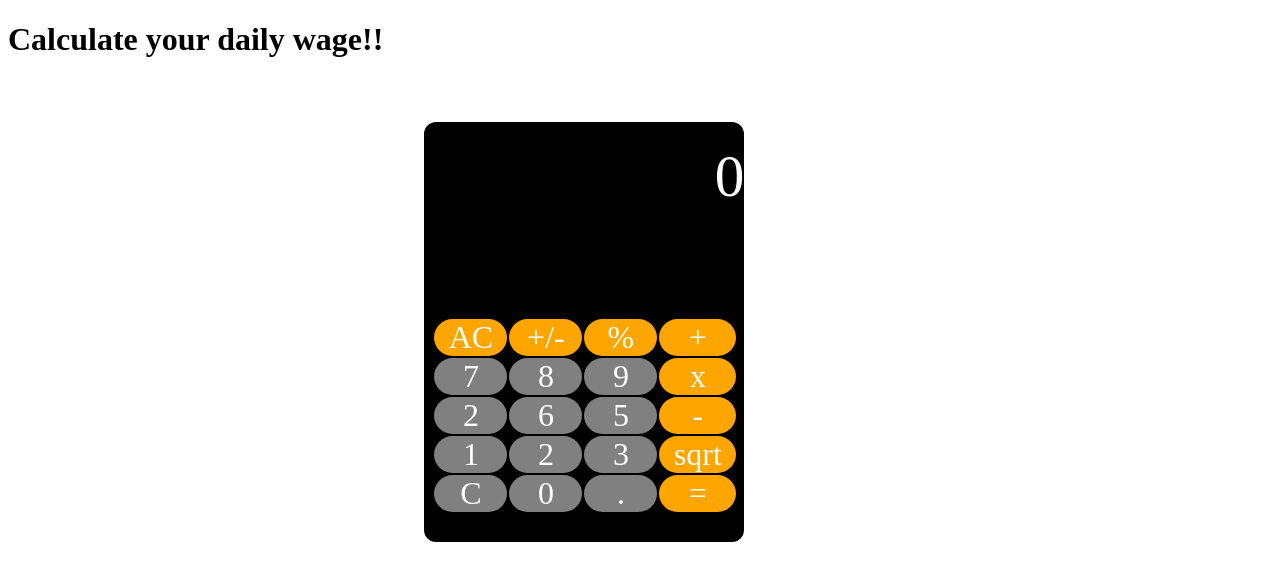
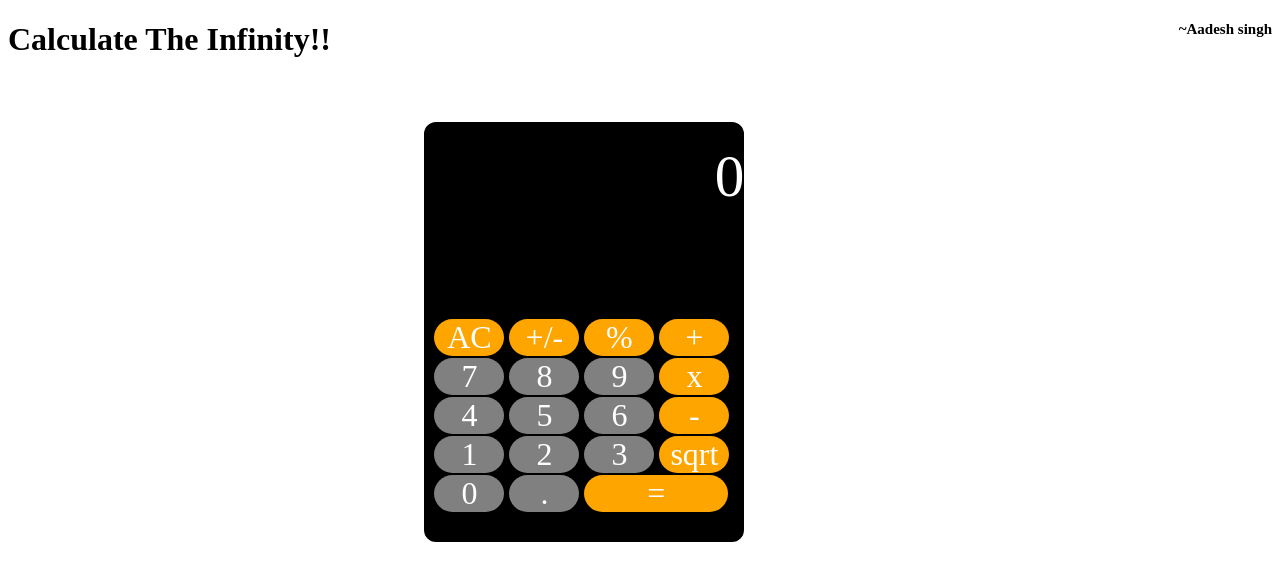
Before and after one commit to Aadesh-singh/calculator, a plain HTML site: page index.html in a window 1280 px wide. Drawn offline with Linux system fonts and the light colour scheme.

Commit message:
added styles and inversion and square root to the file.

```diff
--- a/index.html
+++ b/index.html
@@ -6,37 +6,39 @@
     </head>
     <body>
         <header>
-            <h1>Calculate your daily wage!!</h1>
+            <h1>Calculate The Infinity!! <sub>~Aadesh singh</sub></h1>
         </header>
         <section id="outerCal">
-            <div id="screen"></div>
+            <div id="display">
+                0
+            </div>
             <div id="grid">
-                <div id="ac" class="orange" >AC</div>
-                <div id="sign" class="orange" >+/-</div>
-                <div id="mod" class="orange">%</div>
-                <div id="plus" class="orange" >+</div>
-                <div id="seven" class="gray">7</div>
-                <div id="eight" class="gray">8</div>
-                <div id="nine" class="gray">9</div>
-                <div id="plus" class="orange" >x</div>
-                <div id="plus" class="gray">2</div>
-                <div id="plus" class="gray">6</div>
-                <div id="plus" class="gray">5</div>
-                <div id="plus" class="orange" >-</div>
-                <div id="plus" class="gray">1</div>
-                <div id="plus" class="gray">2</div>
-                <div id="plus" class="gray">3</div>
-                <div id="plus" class="orange" >sqrt</div>
-                <div id="plus" class="gray">C</div>
-                <div id="plus" class="gray">0</div>
-                <div id="plus" class="gray">.</div>
-                <div id="plus" class="orange" >=</div>
+                <div id="r1-1" class="orange grid1" value="ac" onclick="forclear()">AC</div>
+                <div id="r1-2" class="orange grid1" value="*(-1)" onclick="invert()" >+/-</div>
+                <div id="r1-3" class="orange grid1" value="%" onclick="mod()">%</div>
+                <div id="plus" class="orange grid1" value="+" onclick="forDisplay('+')">+</div>
+                <div id="seven" class="gray grid1" value="7" onclick="forDisplay('7')">7</div>
+                <div id="eight" class="gray grid1" value="8" onclick="forDisplay('8')">8</div>
+                <div id="nine" class="gray grid1" value="9" onclick="forDisplay('9')"> 9</div>
+                <div id="multiply" class="orange grid1" value="x" onclick="forDisplay('*')" >x</div>
+                <div id="four" class="gray grid1" value="4" onclick="forDisplay('4')">4</div>
+                <div id="five" class="gray grid1" value="5" onclick="forDisplay('5')">5</div>
+                <div id="six" class="gray grid1" value="6" onclick="forDisplay('6')">6</div>
+                <div id="minus" class="orange grid1" value="-" onclick="forDisplay('-')" >-</div>
+                <div id="one" class="gray grid1" value="1" onclick="forDisplay('1')">1</div>
+                <div id="two" class="gray grid1" value="2" onclick="forDisplay('2')">2</div>
+                <div id="three" class="gray grid1" value="3" onclick="forDisplay('3')">3</div>
+                <div id="sqrt" class="orange grid1"  onclick="sq();" >sqrt</div>
+                <!-- <div id="clear" class="gray grid1" value="c">C</div>     -->
+                <div id="zero" class="gray grid1" value="0" onclick="forDisplay('0')">0</div>
+                <div id="period" class="gray grid1"  value="." onclick="forDisplay('.')">.</div>
+                <div id="equal" class="orange grid1" style="width: 144px;" value="=" onclick="solve()" >=</div>
             </div>
         </section>
         <section id="grid">
         </section>
 
 
-        <script src="./index.js"></script>
+        <script type="application/javascript" src="./index.js"></script>
     </body>
 </html>
--- a/index.js
+++ b/index.js
@@ -1,3 +1,42 @@
-var count = 0;
 
-document.getElementById('screen').innerHTML= count;
+    document.getElementById('display').innerHTML = "0";
+function forclear(){
+    document.getElementById('display').innerHTML = "0";
+
+}
+function removeZero(){
+    var value = document.getElementById('display').innerHTML;
+    if( value == "0"){
+        value = " ";
+        document.getElementById('display').innerHTML = value;
+    }
+}
+
+function mod(){
+    var value = document.getElementById('display').innerHTML;
+    value /= 100;
+    document.getElementById('display').innerHTML = value;
+}
+
+function forDisplay(value){
+    removeZero();
+    document.getElementById('display').innerHTML += value;
+}
+
+function solve(){
+    removeZero();
+    var equation = document.getElementById('display').innerHTML;
+    document.getElementById('display').innerHTML = eval(equation);
+}
+
+function sq (){
+    removeZero();
+    var value = document.getElementById('display').innerHTML;
+    var res = Math.sqrt(value);
+    document.getElementById('display').innerHTML = res;
+}
+function invert() {
+    var val = document.getElementById('display').innerHTML;
+    val *= -1;
+    document.getElementById('display').innerHTML = val;
+}
--- a/style.css
+++ b/style.css
@@ -14,7 +14,11 @@
     border-radius: 14px;
     padding: 10px;
 }
-#screen {
+header h1 sub {
+    font-size: 15px;
+    float: right;
+}
+#display {
     margin-right: 12px;
     height: auto;
     width: inherit;
@@ -30,6 +34,14 @@
     position: absolute;
     bottom: 30px;
     grid-gap: 2px;
+    cursor: pointer;
+
+}
+.grid1 {
+    width: 70px;
+}
+.grid1:hover {
+    opacity: 0.8;
 }
 .orange{
     background-color: orange;
```
